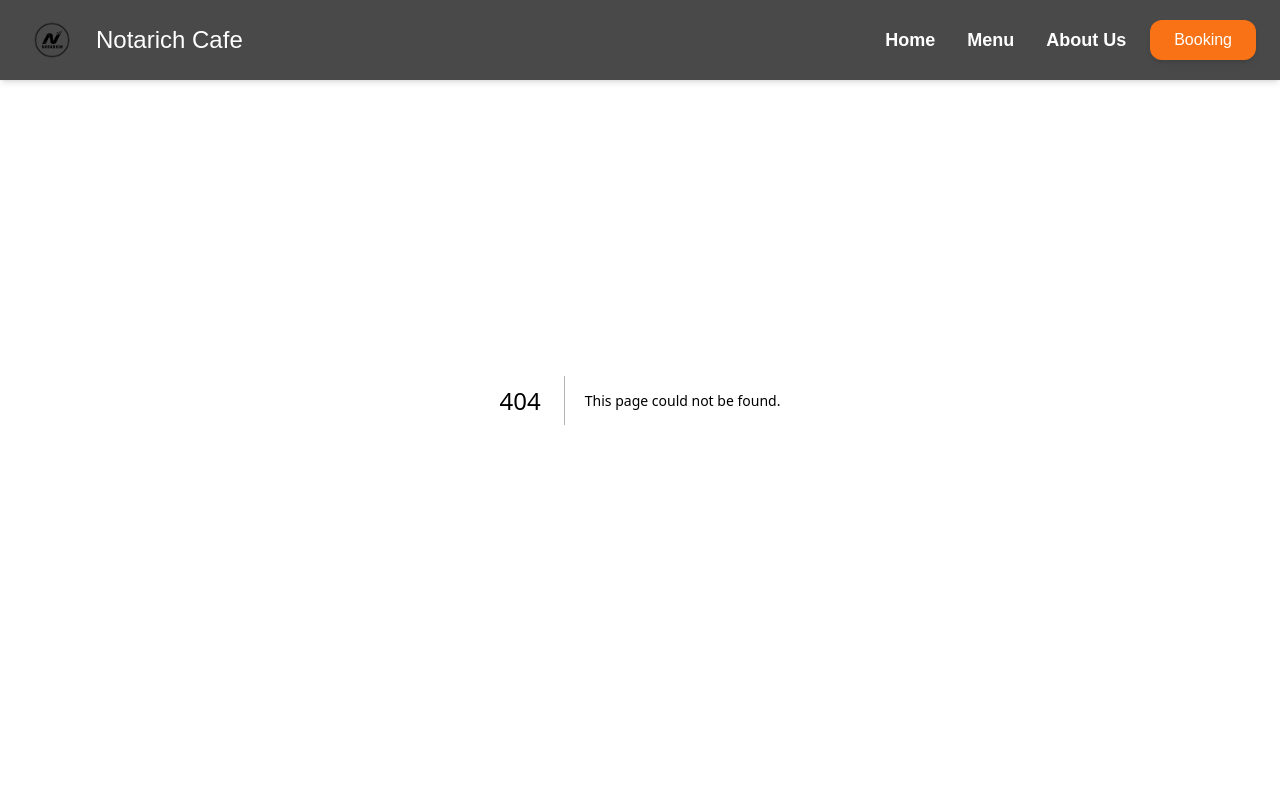
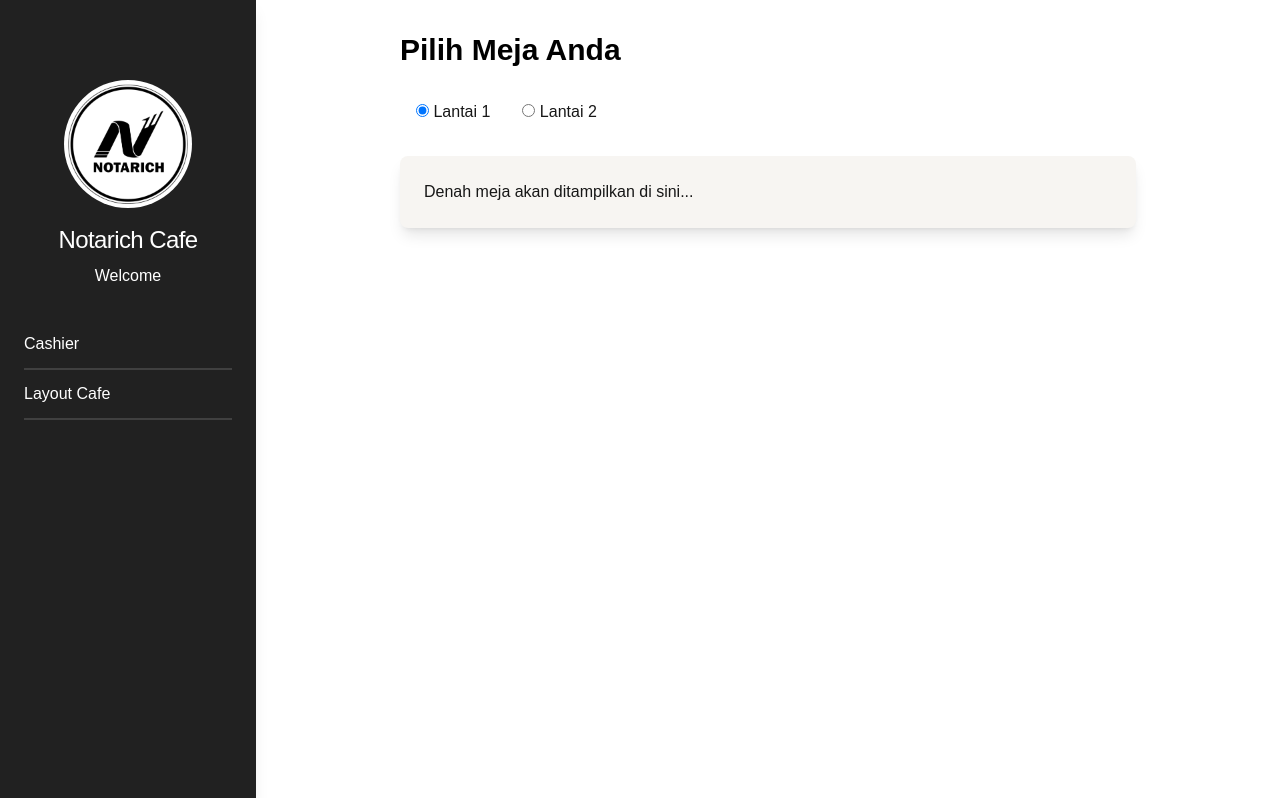
Before and after one commit to obeddx/notarichCafe, a Next.js app: page /cashier/layoutCafe in a window 1280 px wide. Before the commit this address had no page. Shown: the top 798 px of the page. Built offline with nearby package versions, Linux system fonts and the light colour scheme.

Commit message:
edit layoutCafe

```diff
--- /dev/null
+++ b/app/cashier/layoutCafe/page.tsx
@@ -0,0 +1,57 @@
+"use client";
+
+import { useState } from "react";
+import SidebarCashier from "@/components/sidebarCashier";
+
+const Bookinge = () => {
+  const [selectedFloor, setSelectedFloor] = useState(1); // Default Lantai 1
+
+  return (
+    <div className="flex h-screen">
+      {/* Sidebar */}
+      <div className="w-64 fixed h-full">
+        <SidebarCashier />
+      </div>
+
+      {/* Main Content */}
+      <div className="flex-1 ml-64 p-8">
+        <div className="w-full sm:px-6 lg:px-28">
+          <h2 className="text-3xl font-semibold mb-8 text-black">Pilih Meja Anda</h2>
+
+          {/* Floor Selection */}
+          <form className="mb-8">
+            <label className="px-4">
+              <input
+                type="radio"
+                name="floor"
+                value="1"
+                checked={selectedFloor === 1}
+                onChange={() => setSelectedFloor(1)}
+                className="checked:bg-[#FF8A00]"
+              />{" "}
+              Lantai 1
+            </label>
+            <label className="px-4">
+              <input
+                type="radio"
+                name="floor"
+                value="2"
+                checked={selectedFloor === 2}
+                onChange={() => setSelectedFloor(2)}
+                className="checked:bg-[#FF8A00]"
+              />{" "}
+              Lantai 2
+            </label>
+          </form>
+
+          {/* Content Section */}
+          <div className="bg-[#F7F5F2] p-6 rounded-lg shadow-lg w-full">
+            <p>Denah meja akan ditampilkan di sini...</p>
+          </div>
+        </div>
+      </div>
+    </div>
+  );
+};
+
+export default Bookinge;
--- a/components/LayoutWrapper.tsx
+++ b/components/LayoutWrapper.tsx
@@ -8,6 +8,7 @@ import Footer from "@/components/Footer";
 export default function LayoutWrapper({ children }: { children: React.ReactNode }) {
   const pathname = usePathname();
   const isManagerPage = pathname?.startsWith("/manager") ?? false;
+  const isCashierLayoutCafe = pathname === "/cashier/layoutCafe"; // Cek apakah di halaman Layout Cafe
 
   return isManagerPage ? (
     <div className="flex">
@@ -16,9 +17,9 @@ export default function LayoutWrapper({ children }: { children: React.ReactNode
     </div>
   ) : (
     <>
-      <NavbarGlass />
+      {!isCashierLayoutCafe && <NavbarGlass />} {/* Hilangkan Navbar di /cashier/layoutCafe */}
       {children}
-      <Footer />
+      {!isCashierLayoutCafe && <Footer />} {/* Hilangkan Footer di /cashier/layoutCafe */}
     </>
   );
 }
--- /dev/null
+++ b/components/sidebarCashier.tsx
@@ -0,0 +1,29 @@
+import Image from "next/image";
+import Link from "next/link";
+import React from "react";
+
+const SidebarCashier = () => {
+  return (
+    <div className="fixed top-0 left-0 w-64 h-full bg-[#212121] shadow-lg z-10 pt-16 ">
+      <div className="flex flex-col items-center justify-center">
+        <div className="my-4 h-32 w-32 overflow-hidden rounded-full">
+          <Image className="bg-white h-48 w-48 -mt-8 object-cover" src="/logo-notarich-transparent.png" height={4096} width={2304} alt="Logo" />
+        </div>
+        <div className="mb-8 text-center">
+          <span className="font-bruno_ace text-white text-2xl tracking-tight">Notarich Cafe</span>
+          <p className="text-white mt-2">Welcome</p>
+        </div>
+      </div>
+      <ul className="flex flex-col">
+        <Link href="/cashier" className="text-[#FFFFFF] text-md leading-10 mx-6 py-1 hover:bg-black cursor-pointer">
+          Cashier
+        </Link>
+        <Link href="/cashier/layoutCafe" className="text-[#FFFFFF] text-md leading-10 mx-6 py-1 hover:bg-black cursor-pointer border-y-2 border-neutral-700">
+          Layout Cafe
+        </Link>
+      </ul>
+    </div>
+  );
+};
+
+export default SidebarCashier;
--- a/package.json
+++ b/package.json
@@ -17,6 +17,7 @@
     "lucide-react": "^0.475.0",
     "multer": "^1.4.5-lts.1",
     "next": "^15.1.7",
+    "next-auth": "^4.24.11",
     "next-connect": "^1.0.0",
     "qrcode.react": "^4.2.0",
     "react": "^19.0.0",
```
Also changed, not shown: 2 other files (tests, documents, lock files or other folders).
